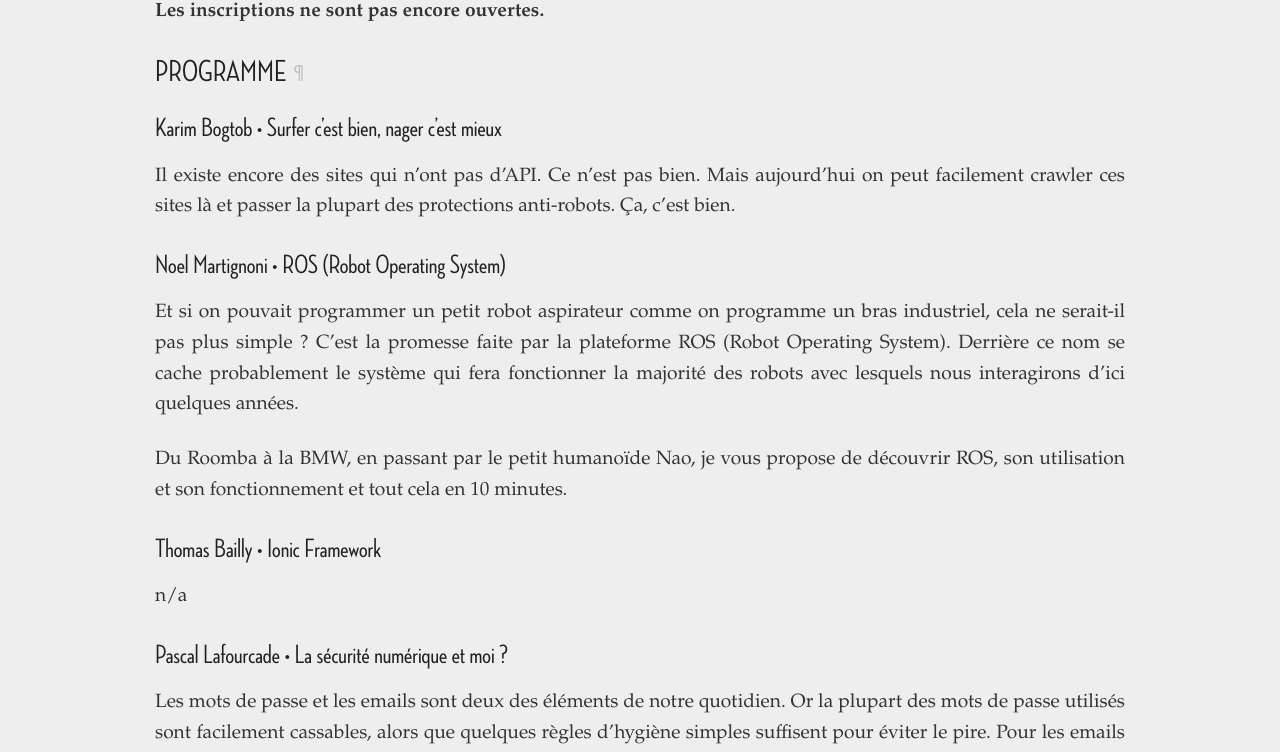
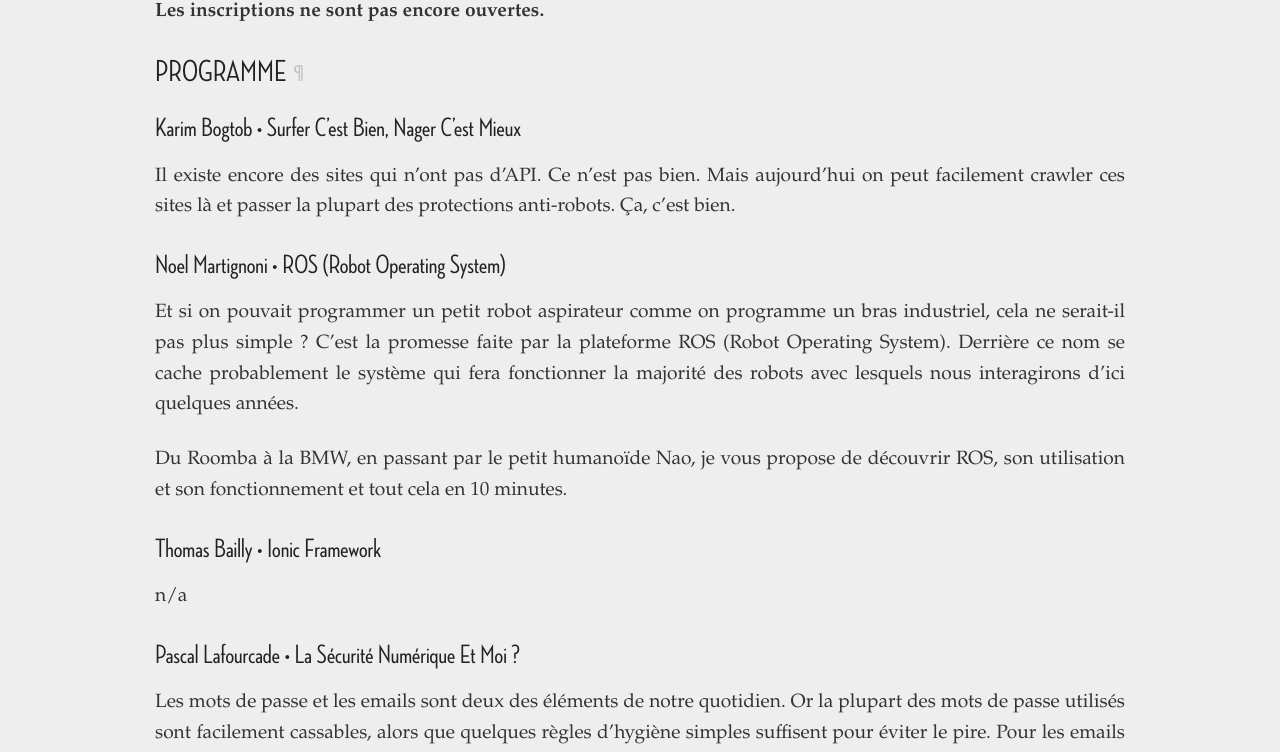
Before and after one commit to clermontech/clermontech.github.com, a Jekyll site: the page built from _posts/2015-10-19-api-hour-17.md, in a window 1280 px wide. Shown: the part 1048-1800 px from the top of the page. Built offline with Jekyll 4.4.1, drawn with Linux system fonts in a browser that asks for light colours; Markdown is read by kramdown in place of the engine named in the settings.

Commit message:
ucwords(titles AH 17)

```diff
--- a/_posts/2015-10-19-api-hour-17.md
+++ b/_posts/2015-10-19-api-hour-17.md
@@ -33,7 +33,7 @@ Cet événement est limité à **50 personnes**.
 
 ## Programme
 
-### Karim Bogtob • Surfer c'est bien, nager c'est mieux
+### Karim Bogtob • Surfer C'est Bien, Nager C'est Mieux
 
 Il existe encore des sites qui n'ont pas d'API. Ce n'est pas bien. Mais
 aujourd'hui on peut facilement crawler ces sites là et passer la plupart des
@@ -55,7 +55,7 @@ minutes.
 
 n/a
 
-### Pascal Lafourcade • La sécurité numérique et moi ?
+### Pascal Lafourcade • La Sécurité Numérique Et Moi ?
 
 Les mots de passe et les emails sont deux des éléments de notre quotidien. Or
 la plupart des mots de passe utilisés sont facilement cassables, alors que
```
